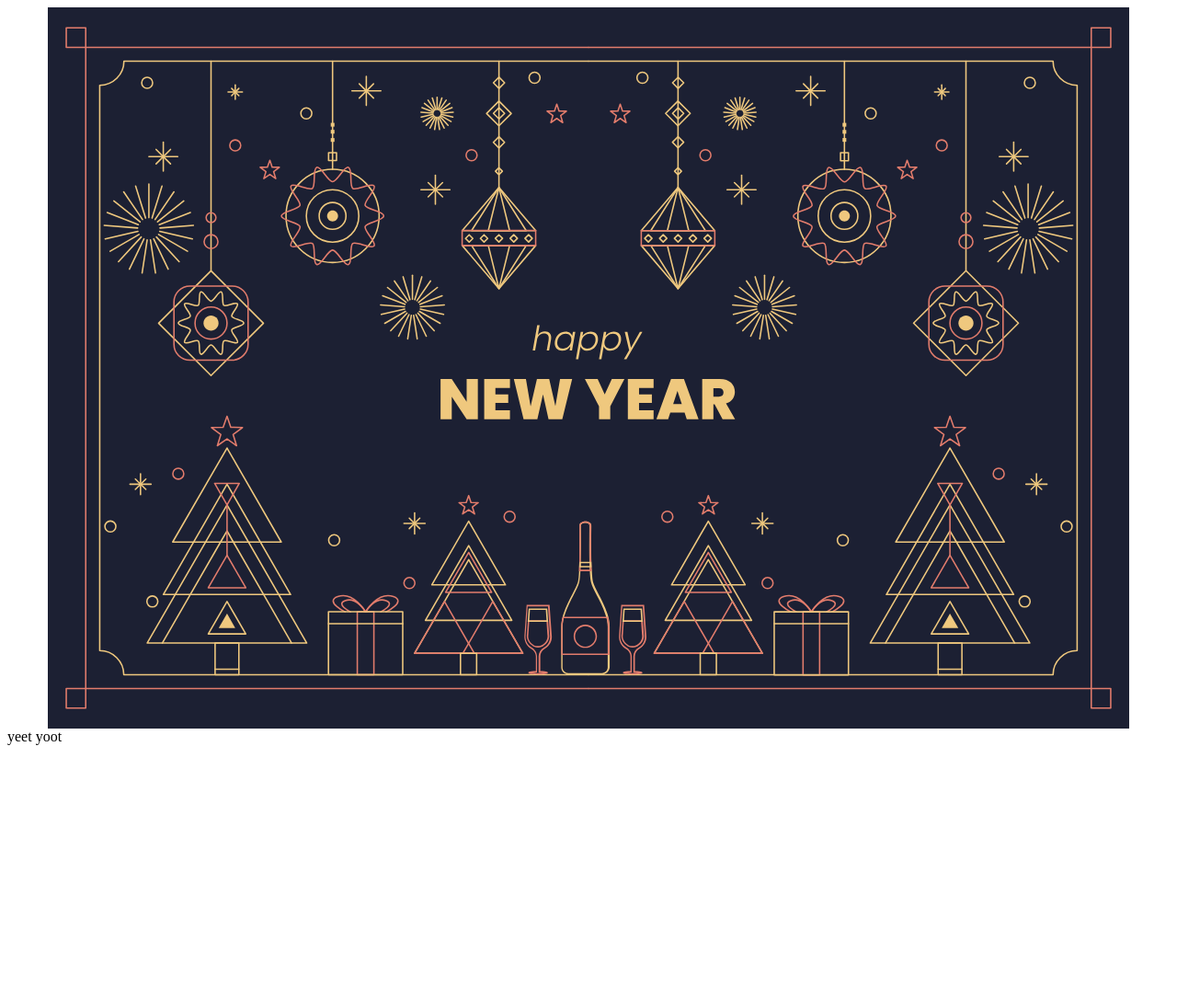
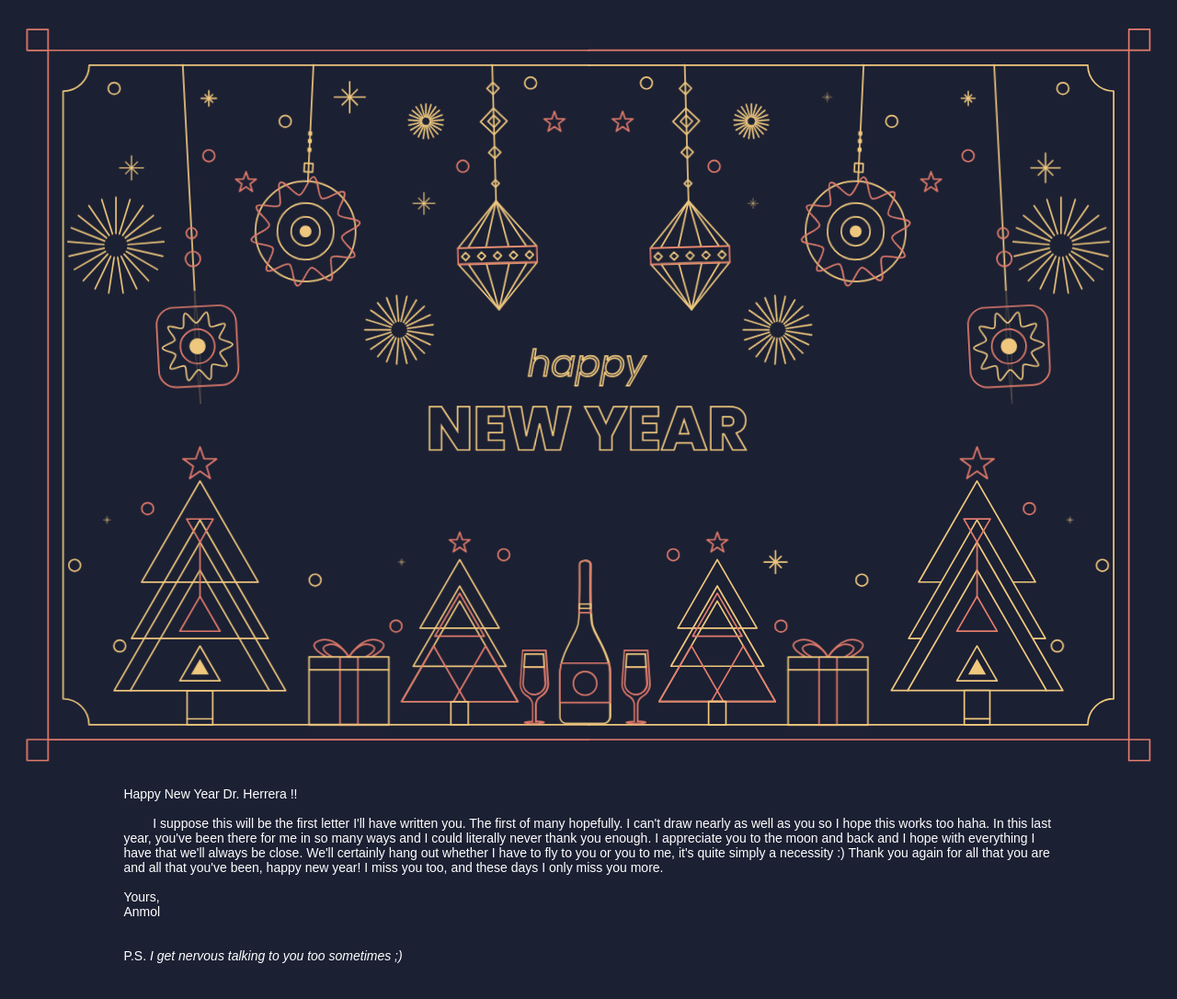
Before and after one commit to anmolam/for_ana, a plain HTML site: page index.html in a window 1280 px wide. Shown: the whole page at 92% size. Before the commit the page ends 818 px from the top, so only its background shows below. Drawn offline with Linux system fonts and the light colour scheme.

Commit message:
Update index.html

```diff
--- a/index.html
+++ b/index.html
@@ -1,5 +1,11 @@
+<!DOCTYPE html>
+<html>
+	<head>
+		<link rel="stylesheet" href="stylesheet.css">
+	</head>
+	<body>
 
-<div class="container nav_container mt-5">
+		<div class="container nav_container mt-5">
 <div class="col-sm-12 col-md-12 mauto">
   <svg width="100%" height="100%" viewBox="0 0 750 500" fill="none" xmlns="http://www.w3.org/2000/svg">
     <g id="newyear2020">
@@ -460,6 +466,27 @@
 </div>
     </div>
 
-<div>
-  yeet yoot
-</div>
+		<div style="margin-left: 10%; width: 80%; color: white; font-size: 14px; font-family: Arial, sans-serif">
+			Happy New Year Dr. Herrera !!
+      <br><br>
+      &emsp;&emsp;
+      I suppose this will be the first letter I'll have written you.
+      The first of many hopefully.
+      I can't draw nearly as well as you so I hope this works too haha.
+      In this last year, you've been there for me in so many ways and I could literally never thank you enough.
+      I appreciate you to the moon and back and I hope with everything I have that we'll always be close.
+      We'll certainly hang out whether I have to fly to you or you to me, it's quite simply a necessity :)
+      Thank you again for all that you are and all that you've been, happy new year!
+      I miss you too, and these days I only miss you more.
+      <br><br>
+      Yours,
+      <br>
+      Anmol
+      <br><br><br>
+      P.S. <i>I get nervous talking to you too sometimes ;)</i>
+      <br><br><br>
+		</div>
+
+		<script src="index.js"></script>
+</body>
+</html>
```
